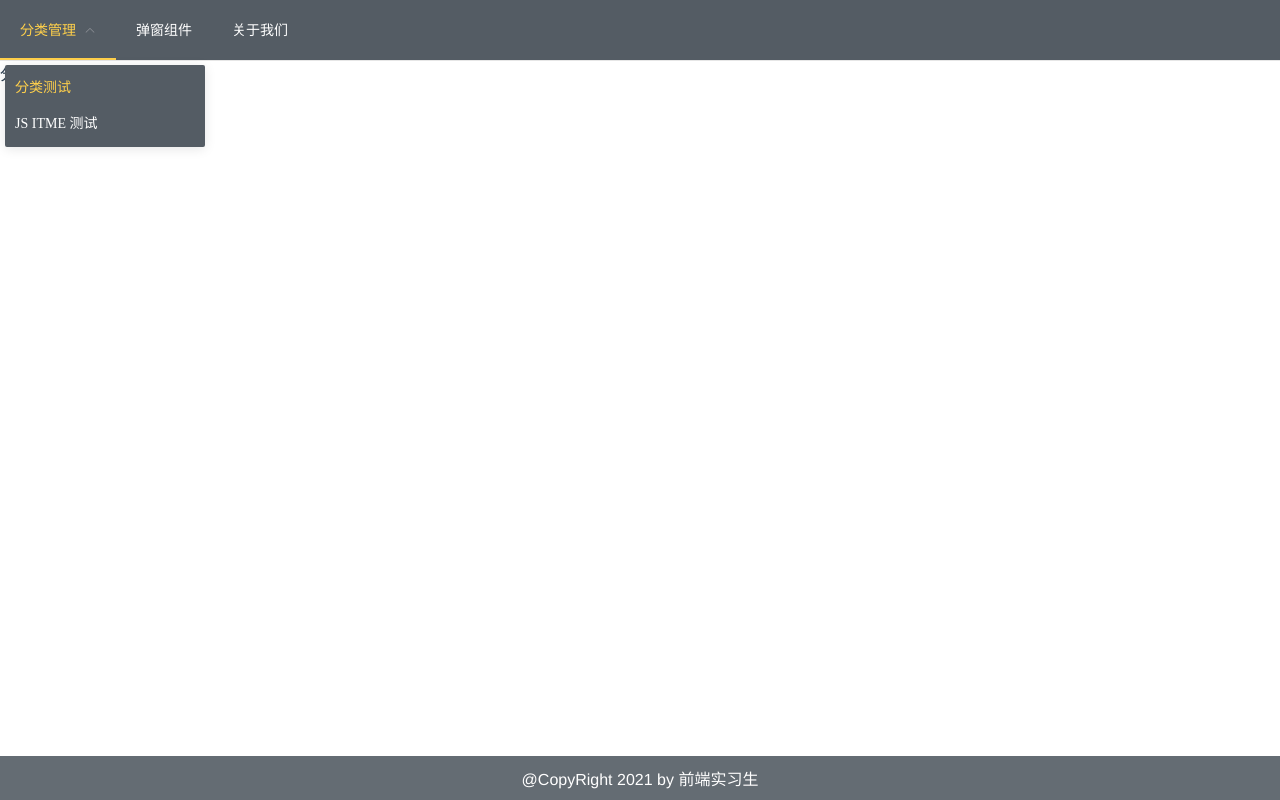
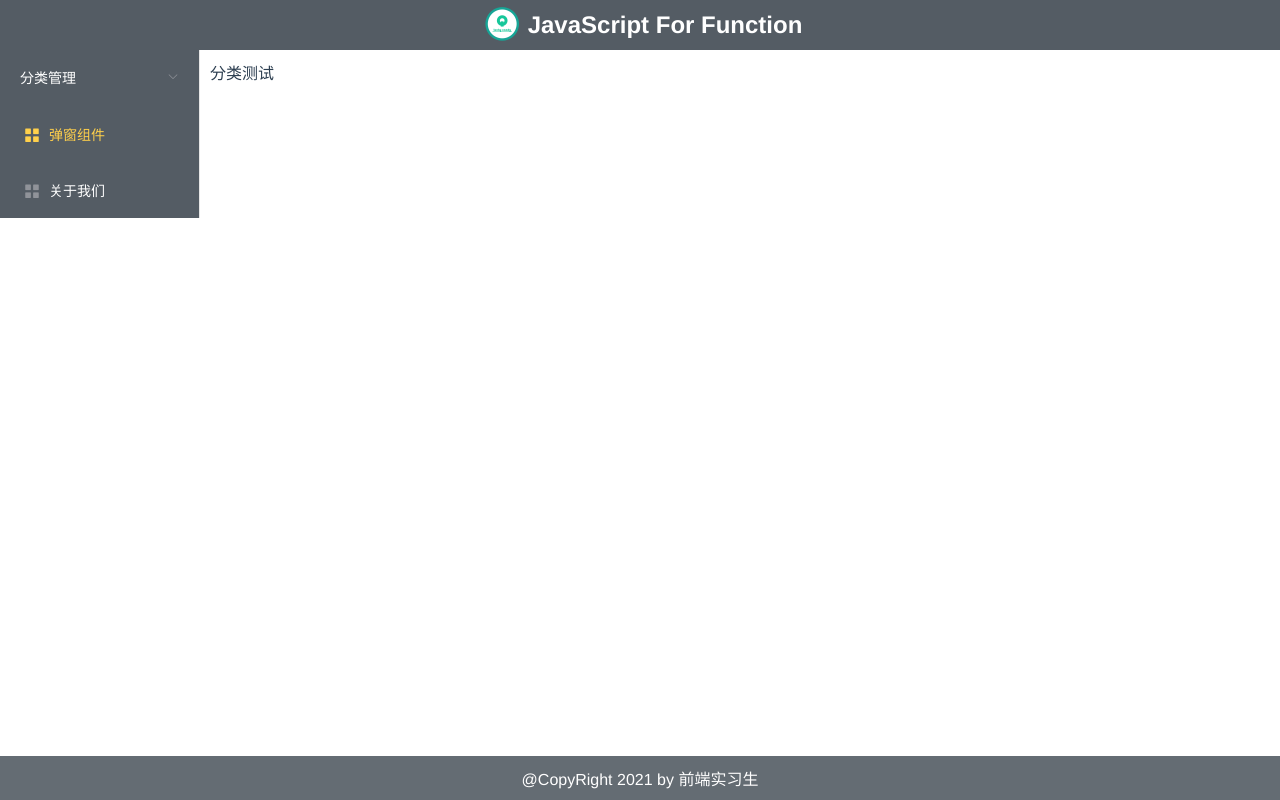
Before and after one commit to qiunanya/web-demo, a Vue app in the folder web-element-ui-demo/: page /home/category/test in a window 1280 px wide. Built offline with nearby package versions, Linux system fonts and the light colour scheme.

Commit message:
更改菜单模式左侧显示

```diff
--- a/web-element-ui-demo/src/components/layout/app-head/index.vue
+++ b/web-element-ui-demo/src/components/layout/app-head/index.vue
@@ -1,29 +1,7 @@
 <template>
-	<div class="wrapper">
-		<el-menu
-			:default-active="activeIndex2"
-			class="el-menu-demo"
-			mode="horizontal"
-			background-color="#545c64"
-			text-color="#fff"
-			active-text-color="#ffd04b"
-		>
-            <template v-for="(item, index) in menuList">
-			    <el-menu-item :index="String(index+1)" :key="index" v-if="!item.children" @click="handleSelect(item, index)">{{ item.meta.title }}</el-menu-item>
-                <el-submenu v-else :key="index" :index="String(index+1)">
-                    <template slot="title">{{ item.meta.title }}</template>
-                    <el-menu-item :index="`${index+1}-${subIndex+1}`" v-for="(subItem, subIndex) in item.children" :key="subIndex" @click="handleSelect(subItem, subIndex)">{{ subItem.meta.title }}</el-menu-item>
-                    <!-- <el-menu-item index="2-2">选项2</el-menu-item>
-                    <el-menu-item index="2-3">选项3</el-menu-item> -->
-                    <!-- <el-submenu index="2-4">
-                        <template slot="title">选项4</template>
-                        <el-menu-item index="2-4-1">选项1</el-menu-item>
-                        <el-menu-item index="2-4-2">选项2</el-menu-item>
-                        <el-menu-item index="2-4-3">选项3</el-menu-item>
-                    </el-submenu> -->
-                </el-submenu>
-            </template>
-		</el-menu>
+	<div class="head_wrapper">
+        <img src="@/assets/logo.png">
+		<h2>JavaScript For Function</h2>
 	</div>
 </template>
 
@@ -46,7 +24,6 @@ export default {
 	},
     mounted() {
         this.menuList = this.$router.options.routes[0].children
-        console.log(this.$router.options.routes[0].children,5555)
     },
 };
 </script>
--- a/web-element-ui-demo/src/components/layout/app-head/style.scss
+++ b/web-element-ui-demo/src/components/layout/app-head/style.scss
@@ -1,10 +1,9 @@
-.wrapper {
-    .home_wap {
+.head_wrapper {
     display: flex;
     justify-content: center;
     align-items: center;
-        background: #16a596;
-
+    background: #545c64;
+    color: #ffffff;
     img {
         width: 50px;
         height: 50px;
@@ -16,4 +15,3 @@
         line-height: 0;
     }
 }
-}
--- a/web-element-ui-demo/src/components/layout/app-menu/index.vue
+++ b/web-element-ui-demo/src/components/layout/app-menu/index.vue
@@ -1,16 +1,61 @@
 <template>
-	<div class="menu">菜单</div>
+	<div class="app_menu">
+        <el-menu
+			:default-active="activeIndex2"
+			class="el-menu-demo"
+			mode="vertical"
+			background-color="#545c64"
+			text-color="#fff"
+			active-text-color="#ffd04b"
+		>
+            <template v-for="(item, index) in menuList">
+			    <el-menu-item :index="String(index+1)" :key="index" v-if="!item.children" @click="handleSelect(item, index)">
+                    <i class="el-icon-menu"></i>
+                    <span slot="title">{{ item.meta.title }}</span>
+                </el-menu-item>
+                <el-submenu v-else :key="index" :index="String(index+1)">
+                    <template slot="title">{{ item.meta.title }}</template>
+                    <el-menu-item :index="`${index+1}-${subIndex+1}`" v-for="(subItem, subIndex) in item.children" :key="subIndex" @click="handleSelect(subItem, subIndex)">{{ subItem.meta.title }}</el-menu-item>
+                    <!-- <el-menu-item index="2-2">选项2</el-menu-item>
+                    <el-menu-item index="2-3">选项3</el-menu-item> -->
+                    <!-- <el-submenu index="2-4">
+                        <template slot="title">选项4</template>
+                        <el-menu-item index="2-4-1">选项1</el-menu-item>
+                        <el-menu-item index="2-4-2">选项2</el-menu-item>
+                        <el-menu-item index="2-4-3">选项3</el-menu-item>
+                    </el-submenu> -->
+                </el-submenu>
+            </template>
+		</el-menu>
+    </div>
 </template>
 
 <script>
 // @ is an alias to /src
 export default {
     name: "Menu",
-		components: {},
     data() {
-			return {};
+        return {
+            menuList:[],
+            activeIndex2: "2",
+        };
     },
-		methods: {},
+    methods: {
+        handleSelect(item, index) {
+            this.$router.push({ name: item.name, params: { id: index }})
+            console.log(item, index);
+        },
+        handleOpen(key, keyPath) {
+            console.log(key, keyPath);
+        },
+        handleClose(key, keyPath) {
+            console.log(key, keyPath);
+        }
+    },
+    mounted() {
+        this.menuList = this.$router.options.routes[0].children
+        console.log(this.$router.options.routes[0].children,5555)
+    },
 };
 </script>
 <style lang="scss" src="./style.scss">
--- a/web-element-ui-demo/src/components/layout/app-menu/style.scss
+++ b/web-element-ui-demo/src/components/layout/app-menu/style.scss
@@ -1,3 +1,3 @@
-.menu {
-
+.app_menu {
+   min-width: 200px;
 }
--- a/web-element-ui-demo/src/components/layout/index.vue
+++ b/web-element-ui-demo/src/components/layout/index.vue
@@ -1,7 +1,16 @@
 <template>
-    <div class="wrapper">
-        <app-head></app-head>
-        <router-view></router-view>
+    <div class="app_wrapper">
+        <div class="header">
+            <app-head></app-head>
+        </div>
+        <div class="app_content">
+            <div class="menu">
+                <app-menu></app-menu>
+            </div>
+            <div class="content">
+                <router-view></router-view>
+            </div>
+        </div>
         <app-foot></app-foot>
     </div>
 </template>
@@ -10,12 +19,14 @@
 // @ is an alias to /src
 import AppFoot from '@/components/layout/app-foot'
 import AppHead from '@/components/layout/app-head'
+import AppMenu from '@/components/layout/app-menu'
 
 export default {
   name: "Home",
   components: {
       AppHead,
-      AppFoot
+      AppFoot,
+      AppMenu
   },
   data() {
     return {};
@@ -23,3 +34,6 @@ export default {
   methods: {}
 };
 </script>
+<style lang="scss">
+@import url('./style.scss');
+</style>
--- /dev/null
+++ b/web-element-ui-demo/src/components/layout/style.scss
@@ -0,0 +1,9 @@
+.app_wrapper{
+
+}
+.app_content{
+    display: flex;
+}
+.content{
+    padding: 10px;
+}
```
Also changed, not shown: web-element-ui-demo/src/assets/logo.png, web-element-ui-demo/src/assets/logo1.png (added). Lines whose indentation alone changed are shown as unchanged.
